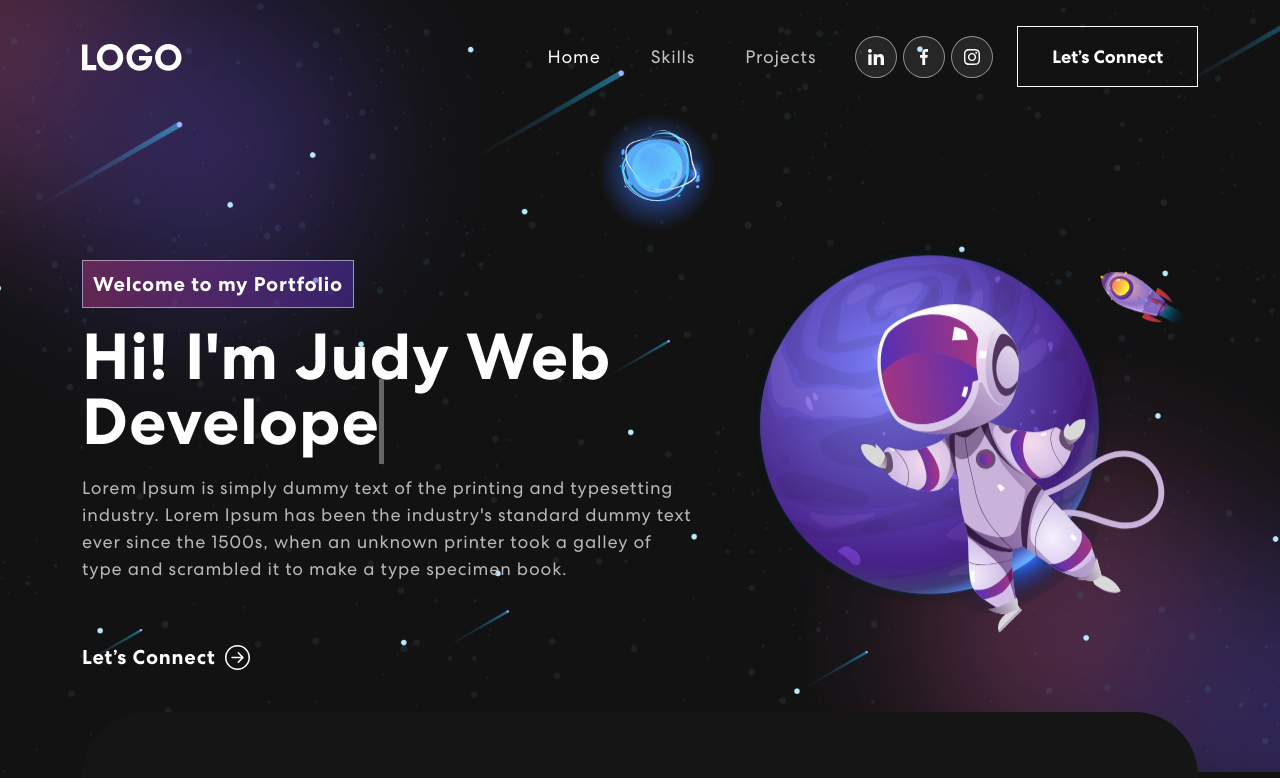
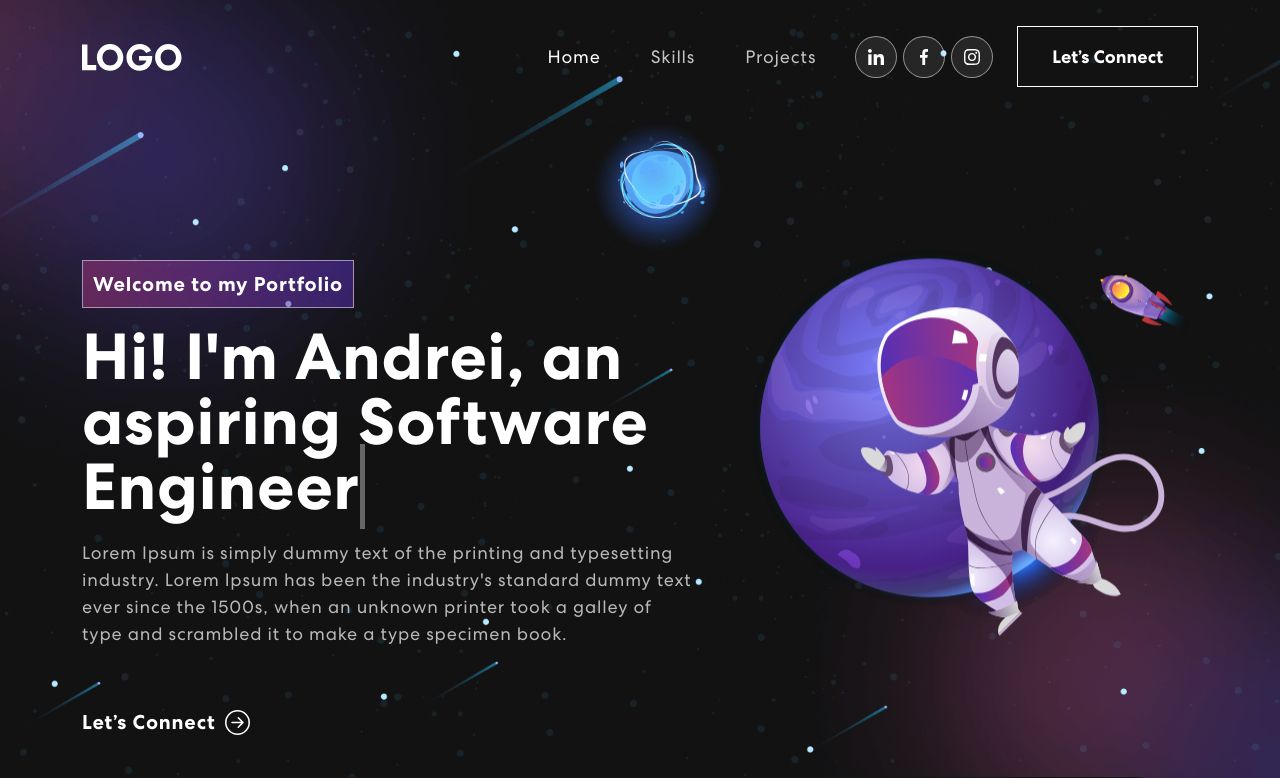
Before and after one commit to xeoandrei/xeoandrei, a React (Create React App) app: page / in a window 1280 px wide. Shown: the top 778 px of the page. Built offline with nearby package versions, Linux system fonts and the light colour scheme; no server answers.

Commit message:
name edit

```diff
--- a/src/components/Banner.js
+++ b/src/components/Banner.js
@@ -11,7 +11,7 @@ export const Banner = () => {
   const [text, setText] = useState('');
   const [delta, setDelta] = useState(300 - Math.random() * 100);
   const [index, setIndex] = useState(1);
-  const toRotate = [ "Web Developer", "Web Designer", "UI/UX Designer" ];
+  const toRotate = [ "Software Engineer", "UI/UX Designer", "Web Developer" ];
   const period = 2000;
 
   useEffect(() => {
@@ -56,7 +56,7 @@ export const Banner = () => {
               {({ isVisible }) =>
               <div className={isVisible ? "animate__animated animate__fadeIn" : ""}>
                 <span className="tagline">Welcome to my Portfolio</span>
-                <h1>{`Hi! I'm Judy`} <span className="txt-rotate" dataPeriod="1000" data-rotate='[ "Web Developer", "Web Designer", "UI/UX Designer" ]'><span className="wrap">{text}</span></span></h1>
+                <h1>{`Hi! I'm Andrei, an aspiring`} <span className="txt-rotate" dataPeriod="1000" data-rotate='[ "Web Developer", "Web Designer", "UI/UX Designer" ]'><span className="wrap">{text}</span></span></h1>
                   <p>Lorem Ipsum is simply dummy text of the printing and typesetting industry. Lorem Ipsum has been the industry's standard dummy text ever since the 1500s, when an unknown printer took a galley of type and scrambled it to make a type specimen book.</p>
                   <button onClick={() => console.log('connect')}>Let’s Connect <ArrowRightCircle size={25} /></button>
               </div>}
```
